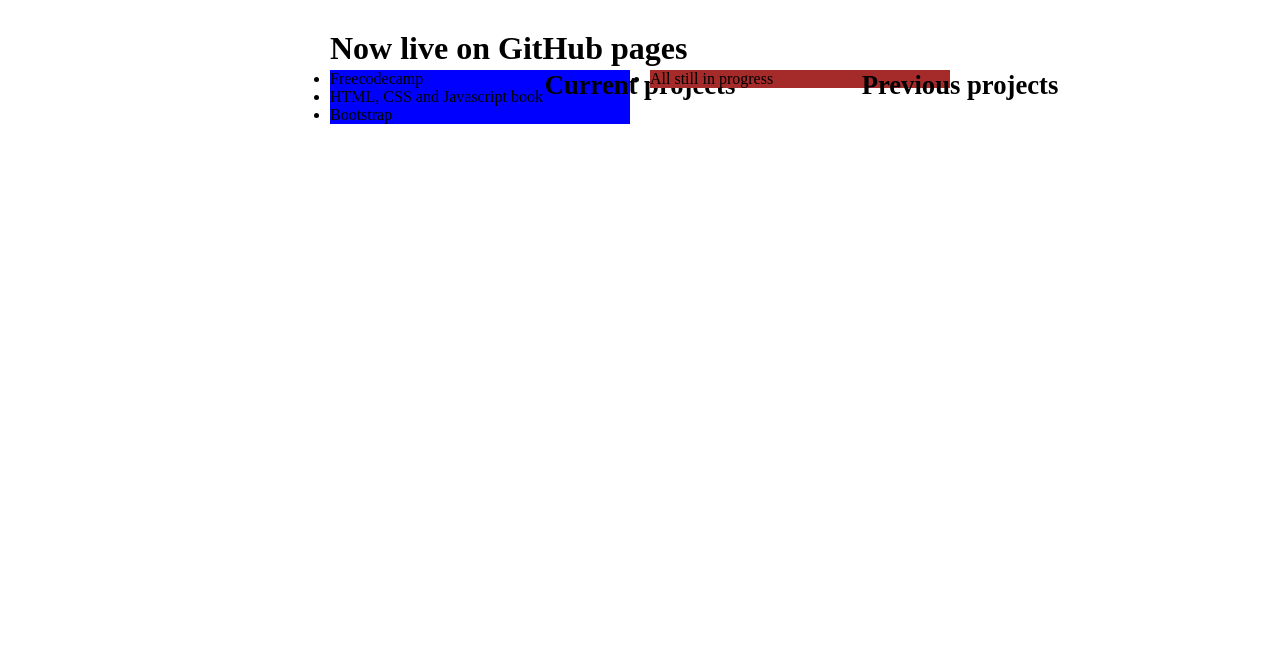
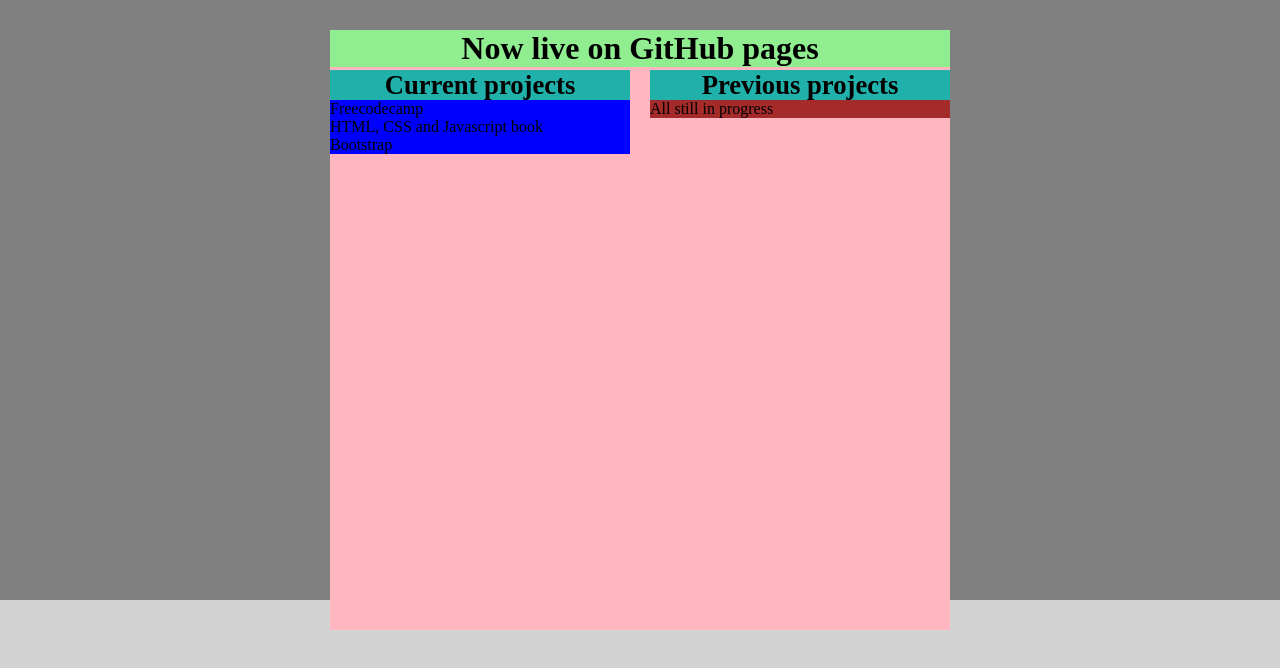
Before and after one commit to simonjamesuk/simonjamesuk.github.io, a plain HTML site: page index.html in a window 1280 px wide. Drawn offline with Linux system fonts and the light colour scheme.

Commit message:
Flexbox changes

```diff
--- a/index.html
+++ b/index.html
@@ -9,7 +9,7 @@
 <body>
     <div class="container">
         <div class="news">
-            <h1>Now live on GitHub pages</h1>
+            <h1 class="title">Now live on GitHub pages</h1>
             <article class="current">
                 <h2>Current projects</h2>
                 <ul>
--- a/styles.css
+++ b/styles.css
@@ -3,23 +3,34 @@
     padding: 0;
 }
 
+body {
+    background-color: lightgray;
+}
+
 .container {
     display: flex;
     justify-content: center;
+    height: 600px;
+    background-color: gray;
 }
 
+.title {
+    text-align: center;
+    background-color: lightgreen;
+}
 .news {
     position: relative;
     top: 30px;
     width: 620px;
+    background-color: lightpink;
 }
 
 article h2 {
-    position: absolute;
-    width: 620px;
+    width: 300px;
     height: 30px;
     text-align: center;
     font-size: 20pt;
+    background-color: lightseagreen;
 }
 
 article {
@@ -28,6 +39,11 @@ article {
     width: 300px;
     text-align: justify;
     font-size: 12pt;
+    background-color: lightsteelblue;
+}
+
+article > ul {
+    list-style: none;
 }
 
 .current {
```
